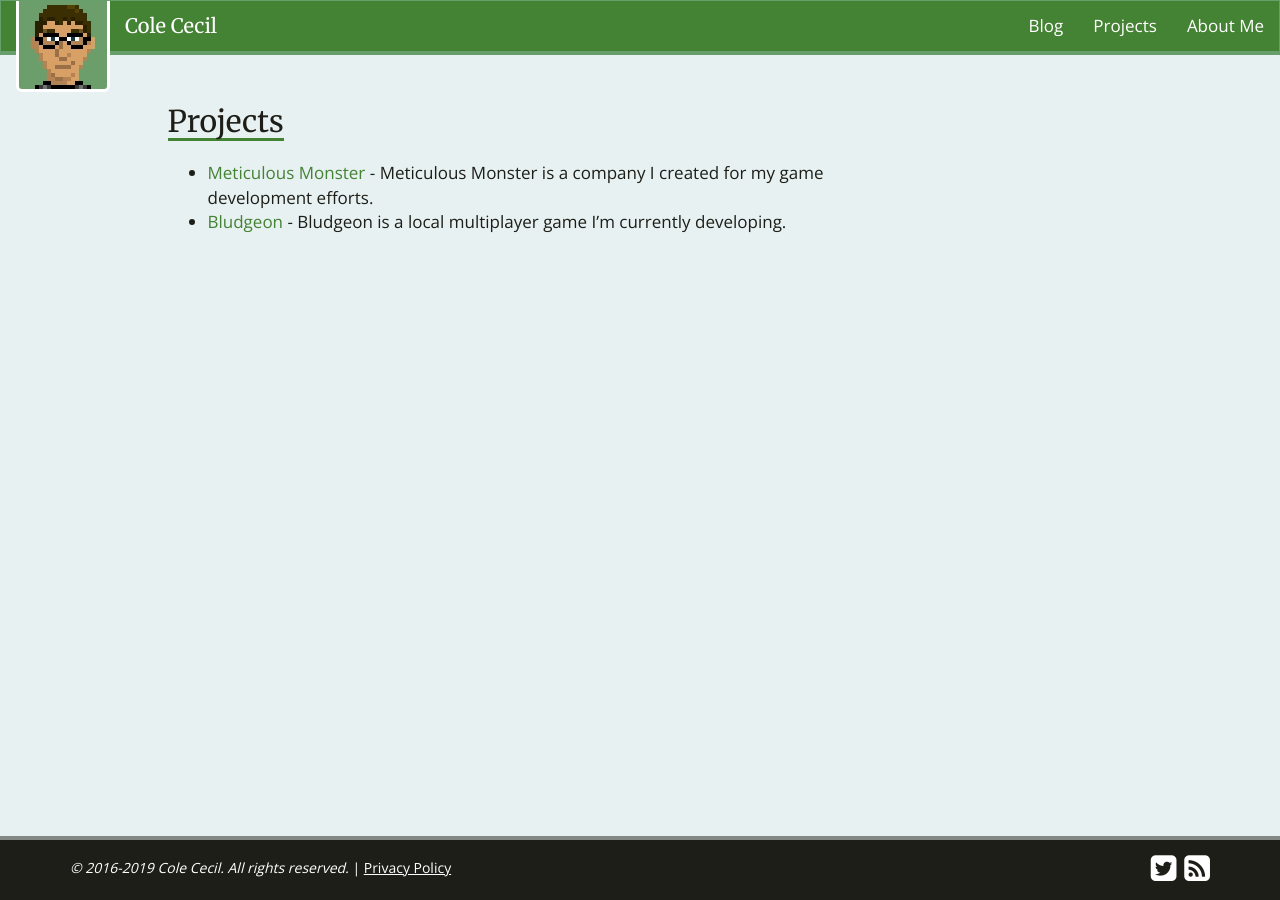
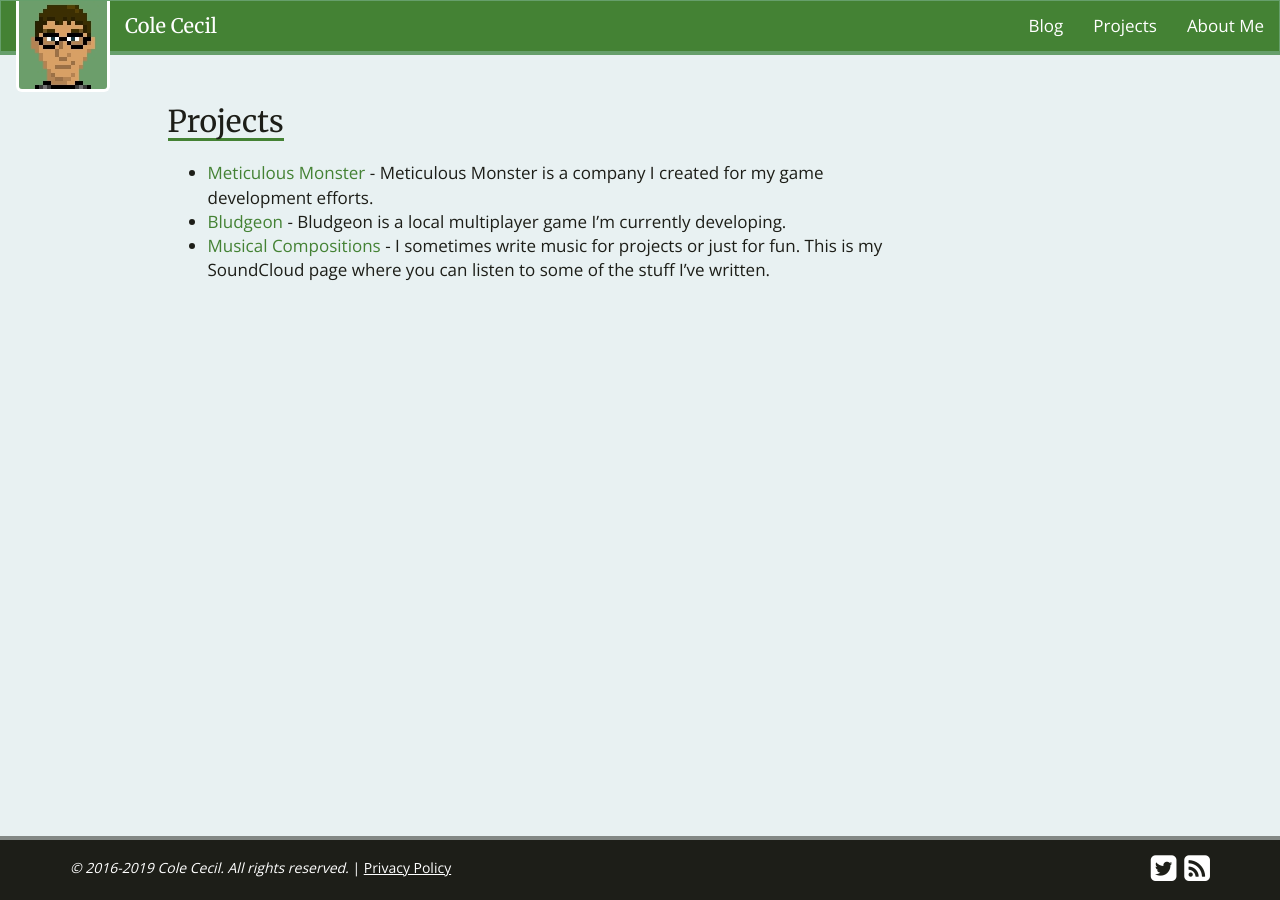
Before and after one commit to colececil/colececil.github.io, a Jekyll site: the page built from projects.md, in a window 1280 px wide. Built offline with Jekyll 4.4.1, drawn with Linux system fonts in a browser that asks for light colours; some web fonts are replaced; comment, search, counter and statistics services are not loaded.

Commit message:
Add SoundCloud link to Projects page

```diff
--- a/projects.md
+++ b/projects.md
@@ -6,3 +6,4 @@ sort-order: 1
 
 - [Meticulous Monster](https://meticulousmonster.com/){: target="_blank"} - Meticulous Monster is a company I created for my game development efforts.
 - [Bludgeon](https://meticulousmonster.com/bludgeon){: target="_blank"} - Bludgeon is a local multiplayer game I'm currently developing.
+- [Musical Compositions](https://soundcloud.com/user-650495731){: target="_blank"} - I sometimes write music for projects or just for fun. This is my SoundCloud page where you can listen to some of the stuff I've written.
```
